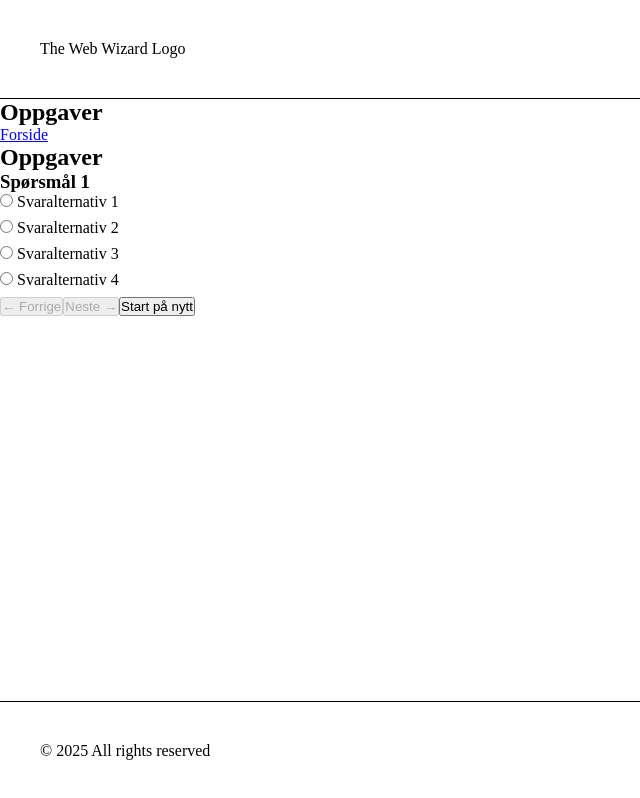
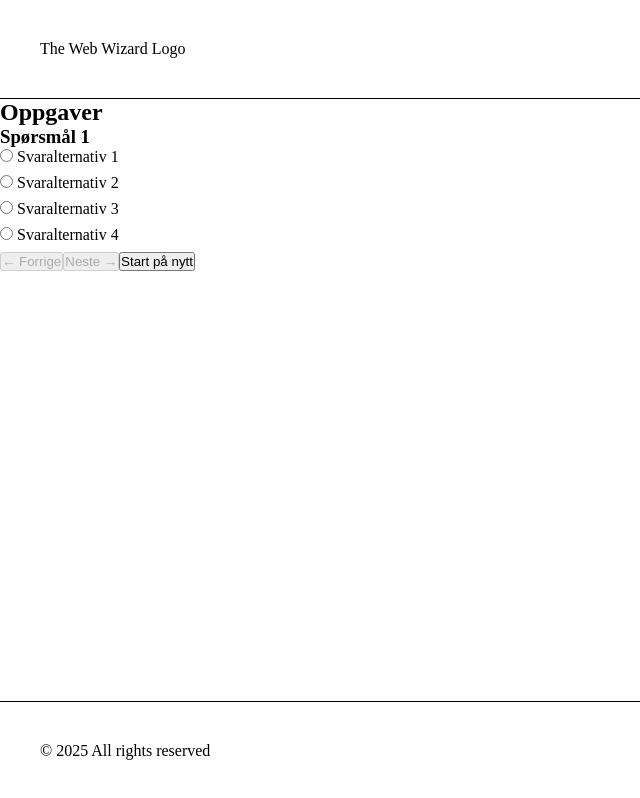
Before and after one commit to alekskosta/arbeidskrav02-aleksander-og-ola, a Next.js app: page /oppgaver in a window 1280 px wide. Shown: the whole page, without its empty margins (0-640 px from the left). Built offline with nearby package versions, Linux system fonts and the light colour scheme.

Commit message:
refaktorering: flyttet quiz-logikk til egen hook og splittet ut enklere komponenter. optimalisert mappestruktur.

```diff
--- a/app/layout.tsx
+++ b/app/layout.tsx
@@ -1,8 +1,8 @@
 import type { Metadata } from "next";
 import { Geist, Geist_Mono } from "next/font/google";
 import "./globals.css";
-import Header from "@/components/Header";
-import Footer from "@/components/Footer";
+import Header from "@/components/common/Header";
+import Footer from "@/components/common/Footer";
 
 const geistSans = Geist({
   variable: "--font-geist-sans",
--- a/app/oppgaver/page.tsx
+++ b/app/oppgaver/page.tsx
@@ -1,12 +1,60 @@
-import Link from "next/link";
-import Quiz from "@/components/Quiz";
+"use client";
 
-export default function Oppgaver() {
+import QuestionCard from "@/components/quiz/QuizCard"; // flytt/oppdater sti
+import NavButtons from "@/components/quiz/NavButtons";
+import QuizSummary from "@/components/quiz/QuizSummary";
+import { useQuizController } from "@/hooks/useQuizController";
+
+export default function Page() {
+  const {
+    showSummary,
+    current,
+    selected,
+    isFirst,
+    isLast,
+    canProceed,
+    correctCount,
+    total,
+    percent,
+    passed,
+    onSelect,
+    onPrev,
+    onNext,
+    onRestart,
+  } = useQuizController();
+
   return (
     <main>
       <h2>Oppgaver</h2>
-      <Link href="/">Forside</Link>
-      <Quiz />
+
+      {!showSummary ? (
+        <>
+          <QuestionCard
+            title={current.title}
+            questionId={current.id}
+            options={current.options}
+            selectedOptionId={selected}
+            onSelect={onSelect}
+          />
+
+          <NavButtons
+            onPrev={onPrev}
+            onNext={onNext}
+            onRestart={onRestart}
+            isFirst={isFirst}
+            isLast={isLast}
+            canProceed={canProceed}
+          />
+        </>
+      ) : (
+        <QuizSummary
+          correctCount={correctCount}
+          total={total}
+          percent={percent}
+          passed={passed}
+          onRestart={onRestart}
+        />
+      )}
     </main>
   );
 }
--- a/components/Quiz.tsx
+++ /dev/null
@@ -1,73 +0,0 @@
-"use client";
-
-import { useState } from "react";
-import { questions } from "@/data/questions";
-import { useQuizStore } from "@/store/quizStore";
-import QuestionCard from "@/components/QuestionCard";
-import QuizSummary from "@/components/QuizSummary";
-
-export default function Quiz() {
-  const [index, setIndex] = useState(0);
-  const [showSummary, setShowSummary] = useState(false);
-
-  const answers = useQuizStore((s) => s.answers);
-  const setAnswer = useQuizStore((s) => s.setAnswer);
-  const reset = useQuizStore((s) => s.reset);
-
-  const current = questions[index];
-  const selected = answers[current.id];
-
-  function handleSelect(optionId: string) {
-    setAnswer(current.id, optionId);
-  }
-
-  function handleNext() {
-    if (!selected) return;
-    const lastIndex = questions.length - 1;
-    if (index < lastIndex) {
-      setIndex((i) => i + 1);
-    } else {
-      setShowSummary(true);
-    }
-  }
-
-  function handlePrev() {
-    setIndex((i) => Math.max(0, i - 1));
-  }
-
-  function handleRestart() {
-    reset();
-    setIndex(0);
-    setShowSummary(false);
-  }
-
-  if (showSummary) {
-    return <QuizSummary onRestart={handleRestart} />;
-  }
-
-  return (
-    <main>
-      <h2>Oppgaver</h2>
-
-      <QuestionCard
-        title={current.title}
-        questionId={current.id}
-        options={current.options}
-        onSelect={handleSelect}
-        selectedOptionId={selected}
-      />
-
-      <div>
-        <button onClick={handlePrev} disabled={index === 0}>
-          ← Forrige
-        </button>
-        <button onClick={handleNext} disabled={!selected}>
-          {index < questions.length - 1 ? "Neste →" : "Vis resultat"}
-        </button>
-        <button onClick={handleRestart} type="button">
-          Start på nytt
-        </button>
-      </div>
-    </main>
-  );
-}
--- a/components/QuizSummary.tsx
+++ /dev/null
@@ -1,34 +0,0 @@
-"use client";
-
-import Link from "next/link";
-import { useQuizStore } from "@/store/quizStore";
-import { questions } from "@/data/questions";
-
-export default function QuizSummary({ onRestart }: { onRestart: () => void }) {
-  const answers = useQuizStore((s) => s.answers);
-
-  let correctCount = 0;
-  for (const q of questions) {
-    if (answers[q.id] === q.correctOptionId) correctCount++;
-  }
-
-  const total = questions.length;
-  const percent = total === 0 ? 0 : Math.round((correctCount / total) * 100);
-  const passed = percent >= 80;
-
-  return (
-    <main>
-      <h2>Resultat</h2>
-      <p>
-        Du fikk <strong>{correctCount}</strong> av <strong>{total}</strong>{" "}
-        riktig (<strong>{percent}%</strong>) —{" "}
-        {passed ? "Bestått!" : "Ikke bestått!"}
-      </p>
-
-      <div>
-        <button onClick={onRestart}>Start på nytt</button>
-        <Link href="/">← Til forsiden</Link>
-      </div>
-    </main>
-  );
-}
--- /dev/null
+++ b/components/quiz/NavButtons.tsx
@@ -0,0 +1,33 @@
+"use client";
+
+type Props = {
+  onPrev: () => void;
+  onNext: () => void;
+  onRestart: () => void;
+  isFirst: boolean;
+  isLast: boolean;
+  canProceed: boolean;
+};
+
+export default function NavButtons({
+  onPrev,
+  onNext,
+  onRestart,
+  isFirst,
+  isLast,
+  canProceed,
+}: Props) {
+  return (
+    <div>
+      <button onClick={onPrev} disabled={isFirst}>
+        ← Forrige
+      </button>
+      <button onClick={onNext} disabled={!canProceed}>
+        {isLast ? "Vis resultat" : "Neste →"}
+      </button>
+      <button onClick={onRestart} type="button">
+        Start på nytt
+      </button>
+    </div>
+  );
+}
--- /dev/null
+++ b/components/quiz/QuizSummary.tsx
@@ -0,0 +1,34 @@
+"use client";
+
+import Link from "next/link";
+
+type Props = {
+  correctCount: number;
+  total: number;
+  percent: number;
+  passed: boolean;
+  onRestart: () => void;
+};
+
+export default function QuizSummary({
+  correctCount,
+  total,
+  percent,
+  passed,
+  onRestart,
+}: Props) {
+  return (
+    <section>
+      <h2>Resultat</h2>
+      <p>
+        Du fikk <strong>{correctCount}</strong> av <strong>{total}</strong>{" "}
+        riktig (<strong>{percent}%</strong>) — {passed ? "Bestått!" : "Ikke bestått!"}
+      </p>
+
+      <div>
+        <button onClick={onRestart}>Start på nytt</button>
+        <Link href="/">← Til forsiden</Link>
+      </div>
+    </section>
+  );
+}
--- /dev/null
+++ b/hooks/useQuizController.tsx
@@ -0,0 +1,74 @@
+"use client";
+
+import { useState } from "react";
+import { questions } from "@/data/questions";
+import { useQuizStore } from "@/store/quizStore";
+
+export function useQuizController() {
+  const [index, setIndex] = useState(0);
+  const [showSummary, setShowSummary] = useState(false);
+
+  const answers = useQuizStore((s) => s.answers);
+  const setAnswer = useQuizStore((s) => s.setAnswer);
+  const reset = useQuizStore((s) => s.reset);
+
+  const total = questions.length;
+  const lastIndex = total - 1;
+
+  const current = questions[index];
+  const selected = answers[current.id];
+
+  const isFirst = index === 0;
+  const isLast = index === lastIndex;
+  const canProceed = Boolean(selected);
+
+  function onSelect(optionId: string) {
+    setAnswer(current.id, optionId);
+  }
+
+  function onNext() {
+    if (!selected) return;
+    if (!isLast) {
+      setIndex((i) => i + 1);
+    } else {
+      setShowSummary(true);
+    }
+  }
+
+  function onPrev() {
+    setIndex((i) => Math.max(0, i - 1));
+  }
+
+  function onRestart() {
+    reset();
+    setIndex(0);
+    setShowSummary(false);
+  }
+
+  let correctCount = 0;
+  for (const q of questions) {
+    if (answers[q.id] === q.correctOptionId) correctCount++;
+  }
+  const percent = total === 0 ? 0 : Math.round((correctCount / total) * 100);
+  const passed = percent >= 80;
+
+  return {
+    // state
+    showSummary,
+    current,
+    selected,
+    isFirst,
+    isLast,
+    canProceed,
+    // resultater
+    correctCount,
+    total,
+    percent,
+    passed,
+    // handlers
+    onSelect,
+    onPrev,
+    onNext,
+    onRestart,
+  };
+}
```
Also changed, not shown: components/common/Footer.tsx (renamed from components/Footer.tsx), components/common/Header.tsx (renamed from components/Header.tsx), components/quiz/QuizCard.tsx (renamed from components/QuestionCard.tsx).
